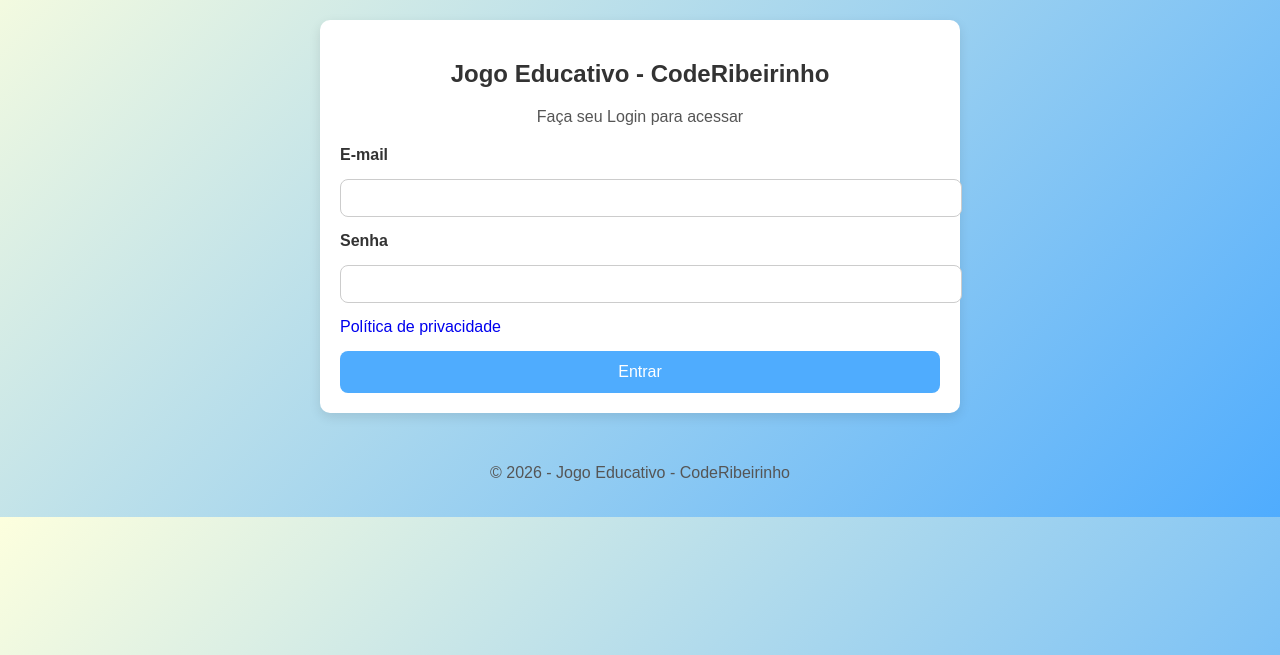
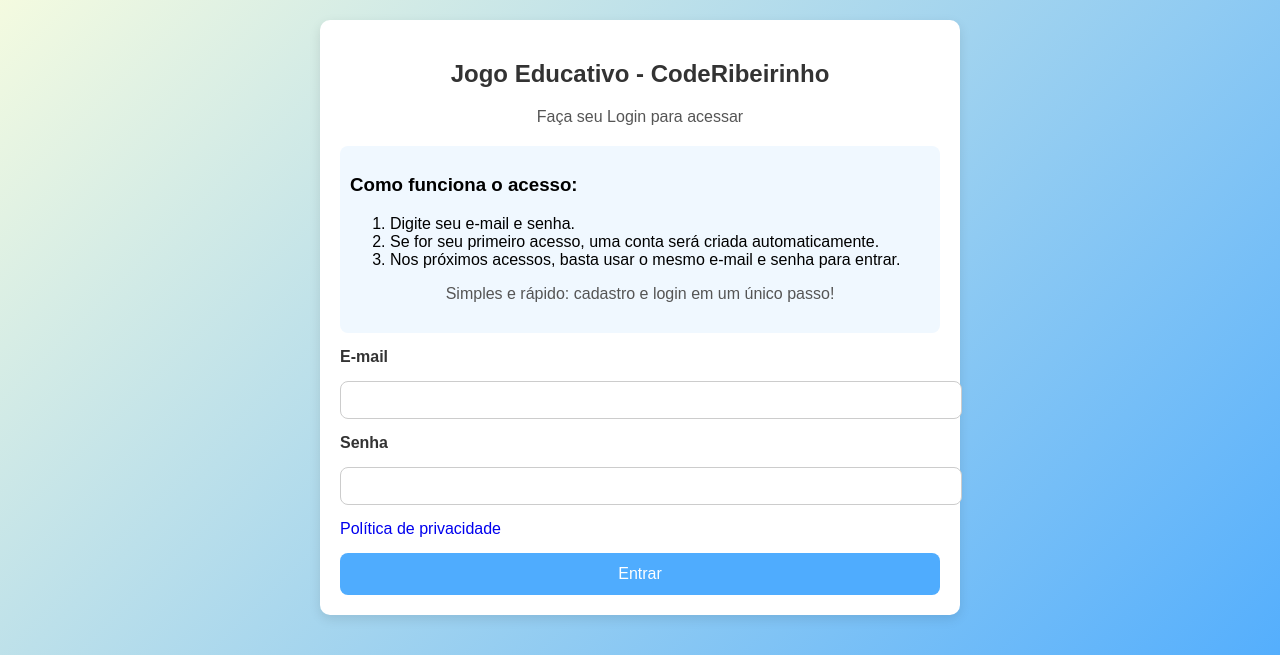
Before and after one commit to Jailsonsalima/jogoeducativo, a Django app: page / in a window 1280 px wide. Shown: the part 110-765 px from the top of the page. Run offline with Django 5.2, Linux system fonts and the light colour scheme.

Commit message:
adicionado informações de login e cadastro

```diff
--- a/usuarios/templates/usuarios/login.html
+++ b/usuarios/templates/usuarios/login.html
@@ -5,6 +5,15 @@
         <h2>Jogo Educativo - CodeRibeirinho</h2>
         <p>Faça seu Login para acessar</p>
 
+        <div style="background:#f0f8ff; padding:10px; border-radius:8px; margin-bottom:15px;">
+            <h3>Como funciona o acesso:</h3>
+            <ol>
+                <li>Digite seu e-mail e senha.</li>
+                <li>Se for seu primeiro acesso, uma conta será criada automaticamente.</li>
+                <li>Nos próximos acessos, basta usar o mesmo e-mail e senha para entrar.</li>
+            </ol>
+            <p>Simples e rápido: cadastro e login em um único passo!</p>
+        </div>
         <form method="post">
             {% csrf_token %}
             <label for="email">E-mail</label>
```
